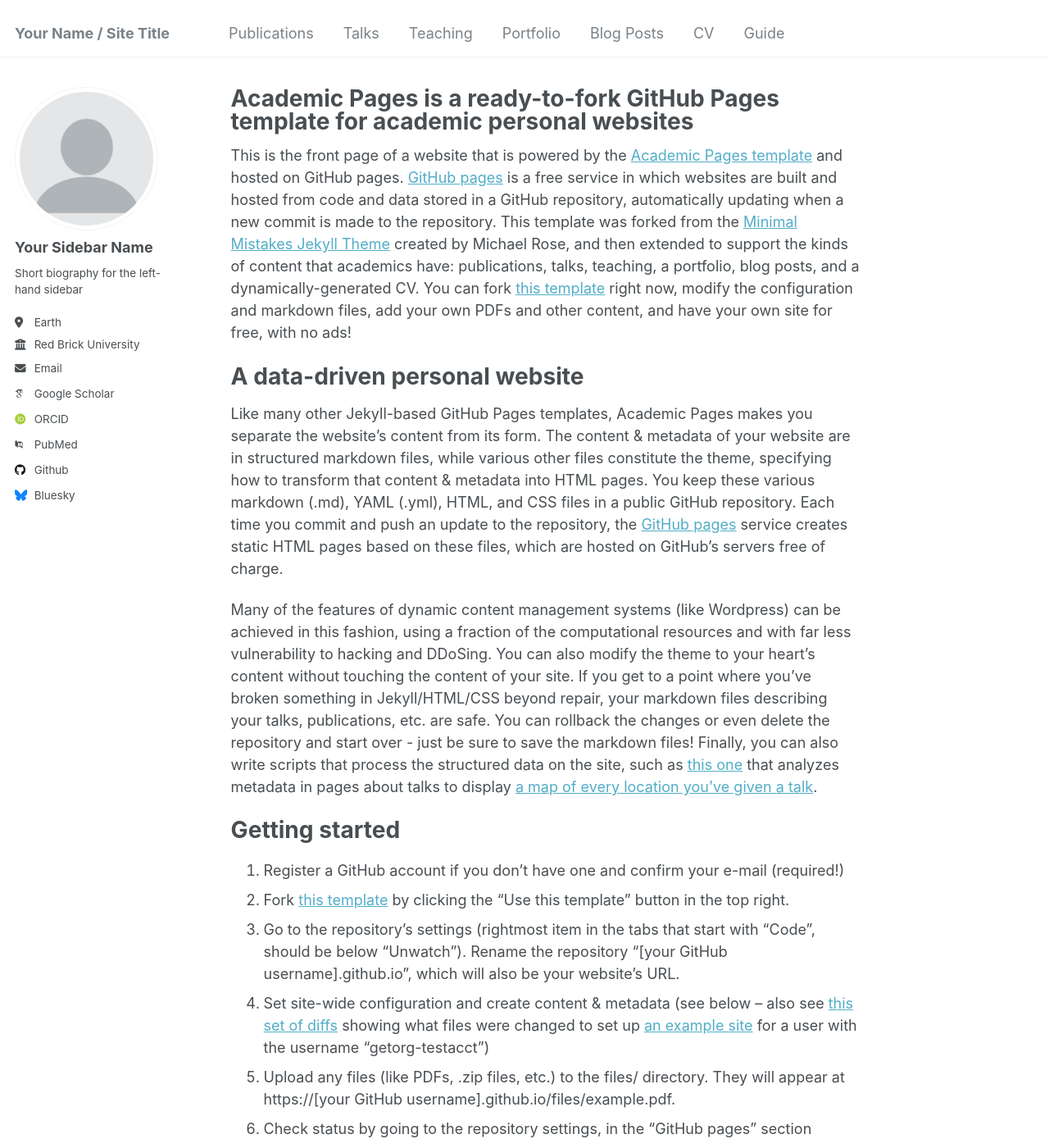
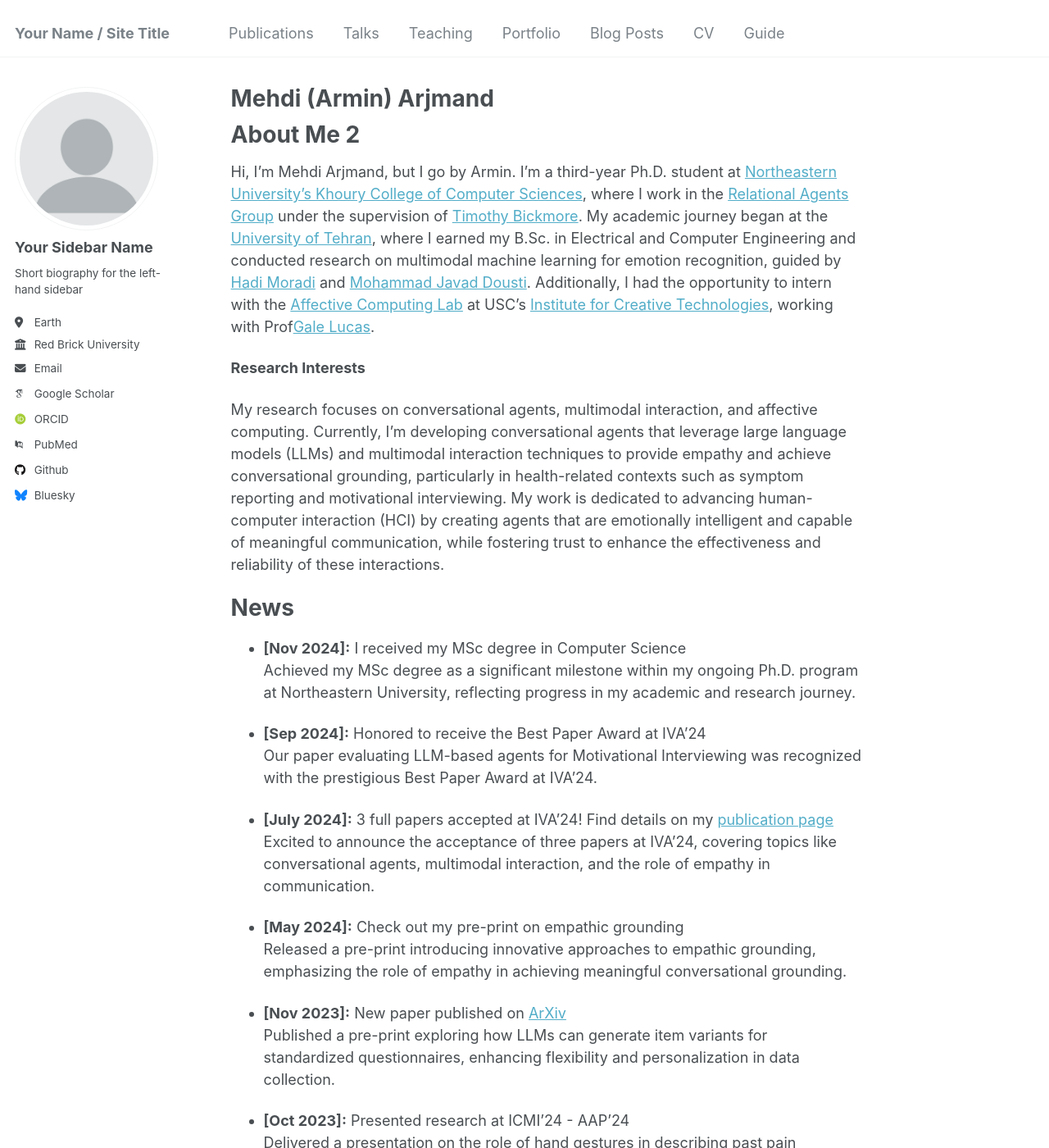
Before and after one commit to arminarj/arminarj.github.io, a Jekyll site: the page built from _pages/about.md, in a window 1280 px wide and 1400 px high. Shown: the whole window at 82% size. Built offline with Jekyll 4.4.1, drawn with Linux system fonts in a browser that asks for light colours; some web fonts are replaced; some of the changed text lies outside the part shown.

Commit message:
adding about me

```diff
--- a/_pages/about.md
+++ b/_pages/about.md
@@ -1,49 +1,43 @@
 ---
 permalink: /
-title: "Academic Pages is a ready-to-fork GitHub Pages template for academic personal websites"
+title: "Mehdi (Armin) Arjmand"
 author_profile: true
 redirect_from:
   - /about/
   - /about.html
 ---
 
-This is the front page of a website that is powered by the [Academic Pages template](https://github.com/academicpages/academicpages.github.io) and hosted on GitHub pages. [GitHub pages](https://pages.github.com) is a free service in which websites are built and hosted from code and data stored in a GitHub repository, automatically updating when a new commit is made to the repository. This template was forked from the [Minimal Mistakes Jekyll Theme](https://mmistakes.github.io/minimal-mistakes/) created by Michael Rose, and then extended to support the kinds of content that academics have: publications, talks, teaching, a portfolio, blog posts, and a dynamically-generated CV. You can fork [this template](https://github.com/academicpages/academicpages.github.io) right now, modify the configuration and markdown files, add your own PDFs and other content, and have your own site for free, with no ads!
+About Me 2
+======
+Hi, I’m Mehdi Arjmand, but I go by Armin. I’m a third-year Ph.D. student at [Northeastern University's Khoury College of Computer Sciences](https://www.khoury.northeastern.edu/), where I work in the [Relational Agents Group](https://relationalagents.com/) under the supervision of [Timothy Bickmore](https://www.khoury.northeastern.edu/people/timothy-bickmore/). My academic journey began at the [University of Tehran](https://ece.ut.ac.ir/), where I earned my B.Sc. in Electrical and Computer Engineering and conducted research on multimodal machine learning for emotion recognition, guided by [Hadi Moradi](https://ece.ut.ac.ir/en/~moradih) and [Mohammad Javad Dousti](http://ece.ut.ac.ir/en/mjdousti). Additionally, I had the opportunity to intern with the [Affective Computing Lab](https://www.mjdousti.com) at USC’s [Institute for Creative Technologies](https://ict.usc.edu/), working with Prof[Gale Lucas](https://ict.usc.edu/profile/gale-lucas/).
 
-A data-driven personal website
+**Research Interests**
+
+My research focuses on conversational agents, multimodal interaction, and affective computing. Currently, I’m developing conversational agents that leverage large language models (LLMs) and multimodal interaction techniques to provide empathy and achieve conversational grounding, particularly in health-related contexts such as symptom reporting and motivational interviewing. My work is dedicated to advancing human-computer interaction (HCI) by creating agents that are emotionally intelligent and capable of meaningful communication, while fostering trust to enhance the effectiveness and reliability of these interactions.
+
+News
 ======
-Like many other Jekyll-based GitHub Pages templates, Academic Pages makes you separate the website's content from its form. The content & metadata of your website are in structured markdown files, while various other files constitute the theme, specifying how to transform that content & metadata into HTML pages. You keep these various markdown (.md), YAML (.yml), HTML, and CSS files in a public GitHub repository. Each time you commit and push an update to the repository, the [GitHub pages](https://pages.github.com/) service creates static HTML pages based on these files, which are hosted on GitHub's servers free of charge.
 
-Many of the features of dynamic content management systems (like Wordpress) can be achieved in this fashion, using a fraction of the computational resources and with far less vulnerability to hacking and DDoSing. You can also modify the theme to your heart's content without touching the content of your site. If you get to a point where you've broken something in Jekyll/HTML/CSS beyond repair, your markdown files describing your talks, publications, etc. are safe. You can rollback the changes or even delete the repository and start over - just be sure to save the markdown files! Finally, you can also write scripts that process the structured data on the site, such as [this one](https://github.com/academicpages/academicpages.github.io/blob/master/talkmap.ipynb) that analyzes metadata in pages about talks to display [a map of every location you've given a talk](https://academicpages.github.io/talkmap.html).
+- **[Nov 2024]:** I received my MSc degree in Computer Science
+  Achieved my MSc degree as a significant milestone within my ongoing Ph.D. program at Northeastern University, reflecting progress in my academic and research journey.
 
-Getting started
-======
-1. Register a GitHub account if you don't have one and confirm your e-mail (required!)
-1. Fork [this template](https://github.com/academicpages/academicpages.github.io) by clicking the "Use this template" button in the top right.
-1. Go to the repository's settings (rightmost item in the tabs that start with "Code", should be below "Unwatch"). Rename the repository "[your GitHub username].github.io", which will also be your website's URL.
-1. Set site-wide configuration and create content & metadata (see below -- also see [this set of diffs](http://archive.is/3TPas) showing what files were changed to set up [an example site](https://getorg-testacct.github.io) for a user with the username "getorg-testacct")
-1. Upload any files (like PDFs, .zip files, etc.) to the files/ directory. They will appear at https://[your GitHub username].github.io/files/example.pdf.
-1. Check status by going to the repository settings, in the "GitHub pages" section
+- **[Sep 2024]:** Honored to receive the Best Paper Award at IVA'24
+  Our paper evaluating LLM-based agents for Motivational Interviewing was recognized with the prestigious Best Paper Award at IVA'24.
 
-Site-wide configuration
-------
-The main configuration file for the site is in the base directory in [_config.yml](https://github.com/academicpages/academicpages.github.io/blob/master/_config.yml), which defines the content in the sidebars and other site-wide features. You will need to replace the default variables with ones about yourself and your site's github repository. The configuration file for the top menu is in [_data/navigation.yml](https://github.com/academicpages/academicpages.github.io/blob/master/_data/navigation.yml). For example, if you don't have a portfolio or blog posts, you can remove those items from that navigation.yml file to remove them from the header.
+- **[July 2024]:** 3 full papers accepted at IVA'24! Find details on my [publication page](#)
+  Excited to announce the acceptance of three papers at IVA'24, covering topics like conversational agents, multimodal interaction, and the role of empathy in communication.
 
-Create content & metadata
-------
-For site content, there is one markdown file for each type of content, which are stored in directories like _publications, _talks, _posts, _teaching, or _pages. For example, each talk is a markdown file in the [_talks directory](https://github.com/academicpages/academicpages.github.io/tree/master/_talks). At the top of each markdown file is structured data in YAML about the talk, which the theme will parse to do lots of cool stuff. The same structured data about a talk is used to generate the list of talks on the [Talks page](https://academicpages.github.io/talks), each [individual page](https://academicpages.github.io/talks/2012-03-01-talk-1) for specific talks, the talks section for the [CV page](https://academicpages.github.io/cv), and the [map of places you've given a talk](https://academicpages.github.io/talkmap.html) (if you run this [python file](https://github.com/academicpages/academicpages.github.io/blob/master/talkmap.py) or [Jupyter notebook](https://github.com/academicpages/academicpages.github.io/blob/master/talkmap.ipynb), which creates the HTML for the map based on the contents of the _talks directory).
+- **[May 2024]:** Check out my pre-print on empathic grounding
+  Released a pre-print introducing innovative approaches to empathic grounding, emphasizing the role of empathy in achieving meaningful conversational grounding.
 
-**Markdown generator**
+- **[Nov 2023]:** New paper published on [ArXiv](https://arxiv.org/abs/2407.01824v1)
+  Published a pre-print exploring how LLMs can generate item variants for standardized questionnaires, enhancing flexibility and personalization in data collection.
 
-The repository includes [a set of Jupyter notebooks](https://github.com/academicpages/academicpages.github.io/tree/master/markdown_generator
-) that converts a CSV containing structured data about talks or presentations into individual markdown files that will be properly formatted for the Academic Pages template. The sample CSVs in that directory are the ones I used to create my own personal website at stuartgeiger.com. My usual workflow is that I keep a spreadsheet of my publications and talks, then run the code in these notebooks to generate the markdown files, then commit and push them to the GitHub repository.
+- **[Oct 2023]:** Presented research at ICMI'24 - AAP'24
+  Delivered a presentation on the role of hand gestures in describing past pain experiences during interactions with a conversational agent.
 
-How to edit your site's GitHub repository
-------
-Many people use a git client to create files on their local computer and then push them to GitHub's servers. If you are not familiar with git, you can directly edit these configuration and markdown files directly in the github.com interface. Navigate to a file (like [this one](https://github.com/academicpages/academicpages.github.io/blob/master/_talks/2012-03-01-talk-1.md) and click the pencil icon in the top right of the content preview (to the right of the "Raw | Blame | History" buttons). You can delete a file by clicking the trashcan icon to the right of the pencil icon. You can also create new files or upload files by navigating to a directory and clicking the "Create new file" or "Upload files" buttons.
+- **[May 2023]:** Thrilled to begin my internship at USC-ICT
+  Joined the Affective Computing Lab at USC's Institute for Creative Technologies, working on developing persuasive conversational agents for gaming contexts.
 
-Example: editing a markdown file for a talk
-![Editing a markdown file for a talk](/images/editing-talk.png)
-
-For more info
-------
-More info about configuring Academic Pages can be found in [the guide](https://academicpages.github.io/markdown/), the [growing wiki](https://github.com/academicpages/academicpages.github.io/wiki), and you can always [ask a question on GitHub](https://github.com/academicpages/academicpages.github.io/discussions). The [guides for the Minimal Mistakes theme](https://mmistakes.github.io/minimal-mistakes/docs/configuration/) (which this theme was forked from) might also be helpful.
+- **[Sep 2022]:** Started my Ph.D. at Northeastern University
+  Embarked on my Ph.D. journey at the Khoury College of Computer Sciences, focusing on Human-Computer Interaction (HCI) and Embodied Coversational Agents (ECAs).
```
